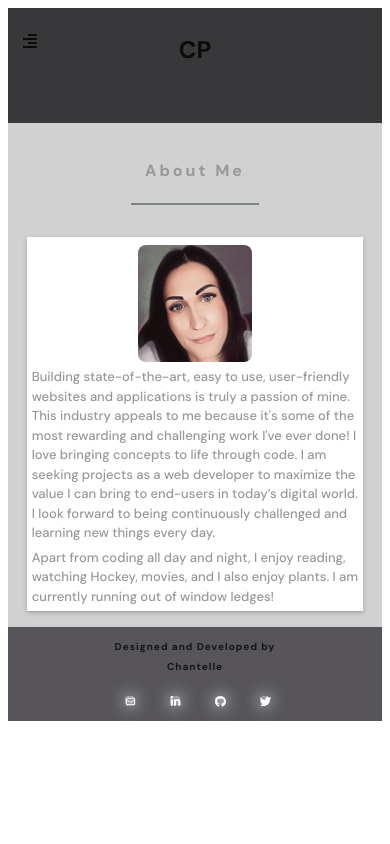
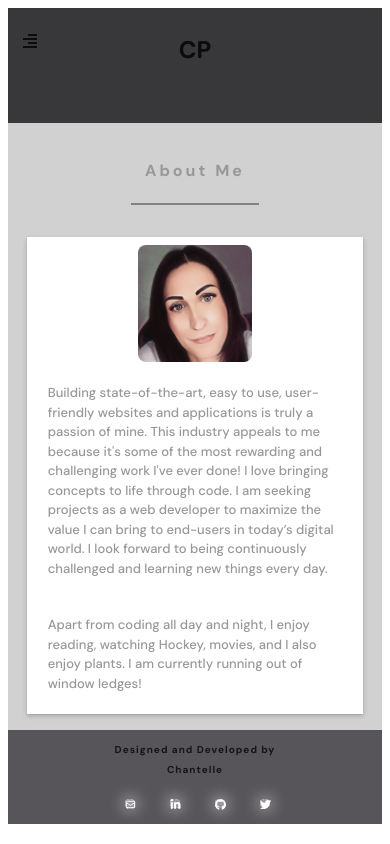
Before and after one commit to bella77-69/webpage, a React (Create React App) app: page /about in a window 390 px wide. Built offline with nearby package versions, Linux system fonts and the light colour scheme.

Commit message:
added padding to about-details in About.js folder in mobile view

```diff
--- a/src/components/About/about.scss
+++ b/src/components/About/about.scss
@@ -80,11 +80,13 @@
     margin: .3125rem;
     color: $font;
     font-size: .8125rem;
+    padding: 1rem;
 
         @include tablet {
         line-height: 1.75;
         font-size: 1.125rem;
         margin: 1rem;
+        padding: 0;
         }
 
         @include desktop {
```
